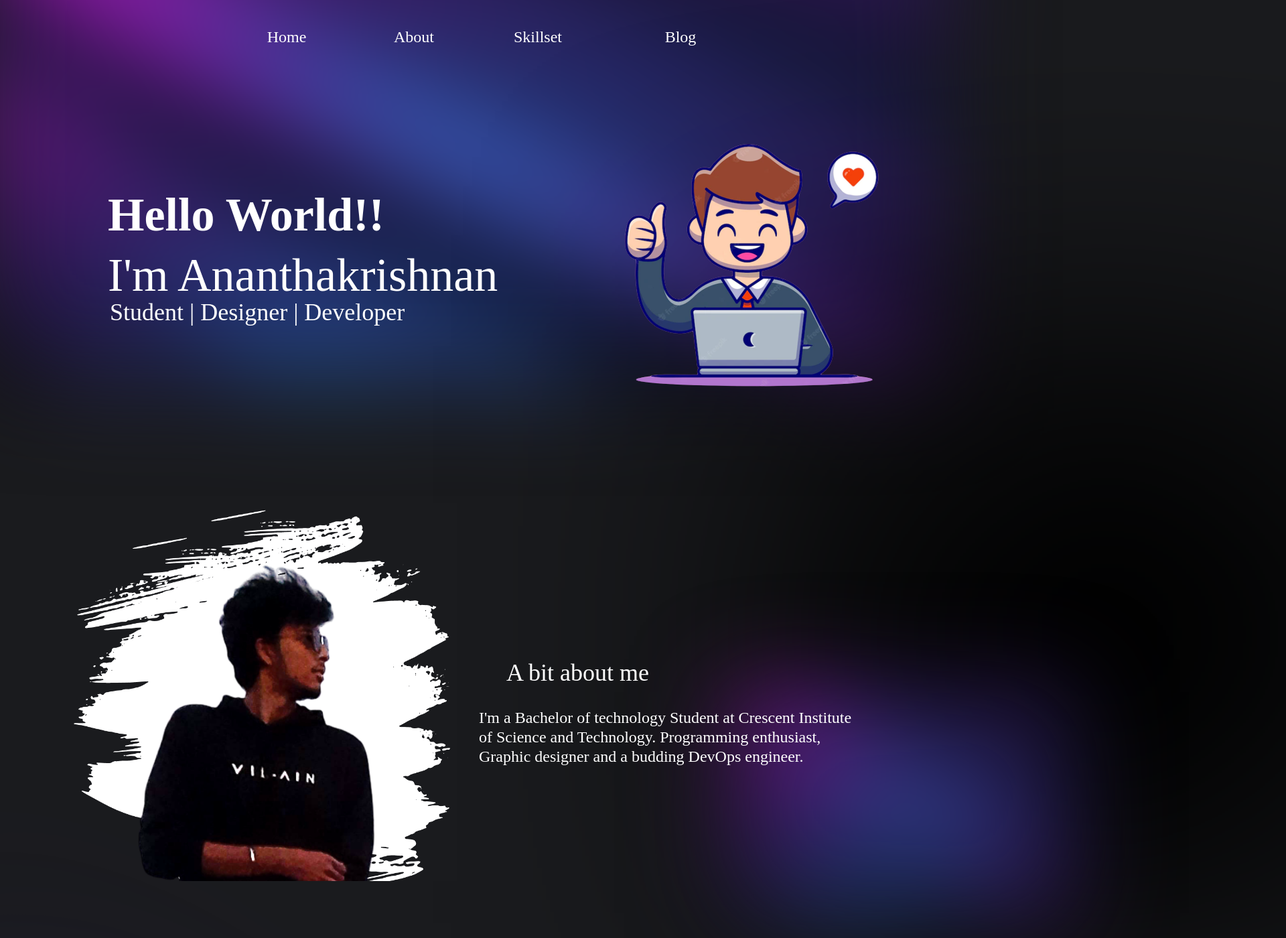
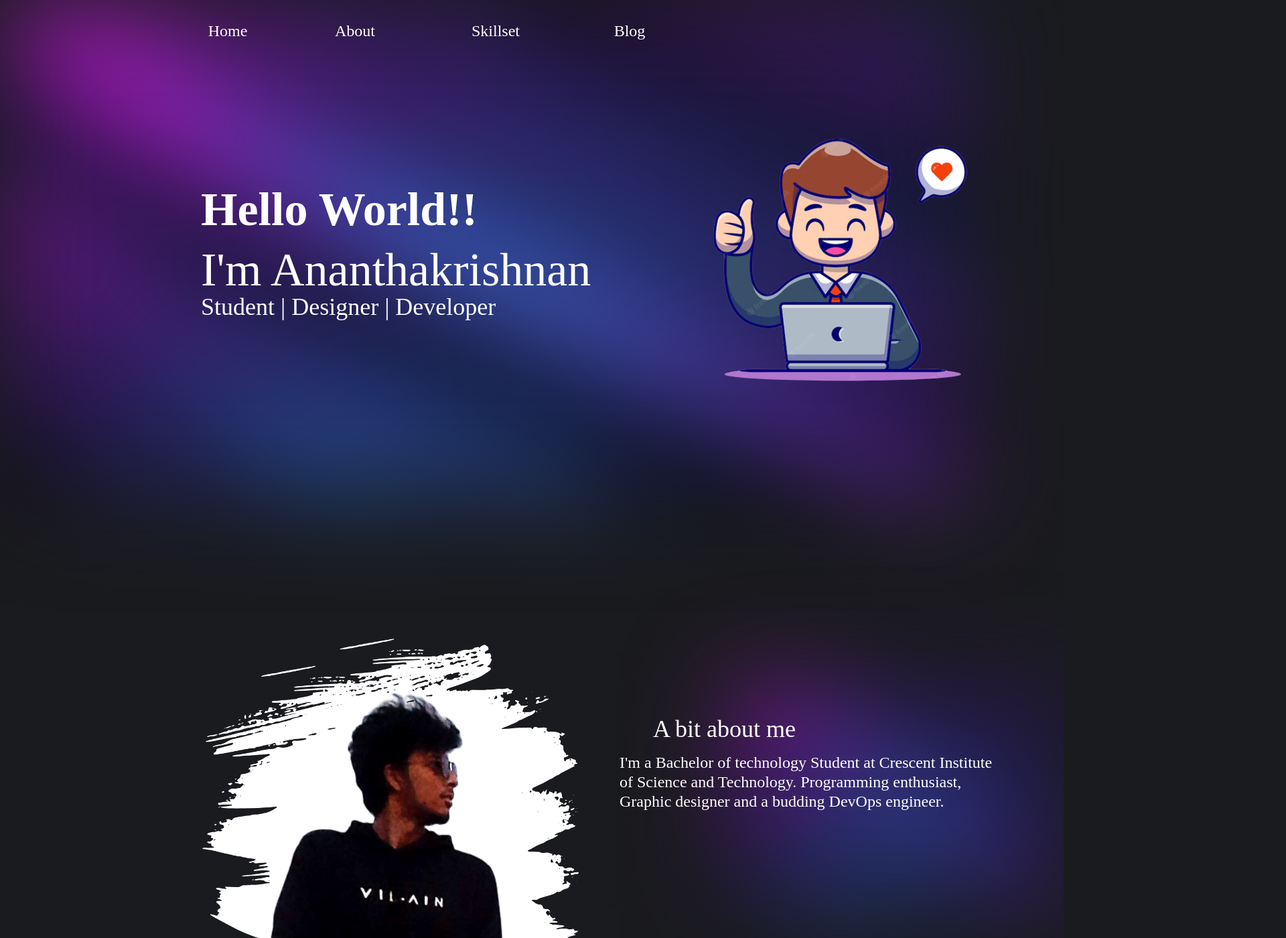
Before and after one commit to Ananthu2oo3/Ananthu-portfolio, a plain HTML site: page index.html in a window 1280 px wide. Shown: the top 1400 px of the page at 67% size, 1920 px wide, since content can reach past the window. Drawn offline with Linux system fonts and the light colour scheme; a web font is replaced by a local one.

Commit message:
changes in windows n man

```diff
--- a/styles.css
+++ b/styles.css
@@ -15,8 +15,8 @@
 
 
 .bg{
-    position: absolute;
-    width: 1440px;
+    /* position: absolute; */
+    width: 1400px;
     height: 900px;
 
     background: #1A1B1E;
@@ -24,7 +24,7 @@
 }
 
 .bgimg{
-    position: absolute;
+    /* position: absolute; */
     width: 1440px;
     height: 724px;
     left: -40px;
@@ -35,7 +35,7 @@
 }
 
 .circle1{
-    position: absolute;
+    /* position: absolute; */
     width: 955px;
     height: 861px;
     left: 1167.5px;
@@ -46,7 +46,7 @@
 }
 
 .circle2{
-    position: absolute;
+    /* position: absolute; */
     width: 955px;
     height: 861px;
     left: -494px;
@@ -93,7 +93,7 @@
 .skill{
     position: absolute;
     right: 0%;
-    left: 150px;
+    left: 200px;
     top: 1.0%;
     bottom: 0%;
 
@@ -109,7 +109,7 @@
 
 .blog{
     position: absolute;
-    left: 40%;
+    left: 600px;
     right: 0%;
     top: 1%;
     bottom: 0%;
@@ -128,7 +128,7 @@
     position: absolute;
     width: 926px;
     height: 302px;
-    left: 153px;
+    left: 300px;
     top: 200px;
 
     font-family: 'Montserrat_medium';
@@ -144,7 +144,7 @@
     position: absolute;
     width: 850px;
     height: 118px;
-    left: 153px;
+    left: 300px;
     top: 290px;
 
     font-family: 'Montserrat';
@@ -160,7 +160,7 @@
     position: absolute;
     width: 724px;
     height: 88px;
-    left: 156px;
+    left: 300px;
     top: 400px;
 
     font-family: 'Montserrat';
@@ -177,7 +177,7 @@
     position: absolute;
     width: 500px;
     height: 499px;
-    left: 860px;
+    left: 1000px;
     top: 120px;
 
 }
@@ -196,17 +196,17 @@
 .pic{
     position: absolute;
     width: 585px;
-    height: 565px;
-    left: 89px;
-    top: 742px;
+    height: 555px;
+    left: 289px;
+    top: 942px;
 }
 
 .me{
     position: absolute;
     width: 510px;
     height: 89px;
-    left: 748px;
-    top: 938px;
+    left: 975px;
+    top: 1030px;
 
     font-family: 'Montserrat_medium';
     font-style: normal;
@@ -221,8 +221,8 @@
     position: absolute;
     width: 576px;
     height: 240px;
-    left: 707px;
-    top: 1025px;
+    left: 925px;
+    top: 1100px;
 
     font-family: 'Montserrat';
     font-style: normal;
@@ -238,7 +238,7 @@
     width: 965.44px;
     height: 529.05px;
     right: 771.27px;
-    top: 1732.49px;
+    top: 2000.49px;
 
     background: url(image.png);
     filter: blur(150px);
@@ -250,8 +250,8 @@
     position: absolute;
     width: 695px;
     height: 206px;
-    left: 390px;
-    top: 1370px;
+    left: 550px;
+    top: 1600px;
 
     font-family: 'Trirong';
     font-style: normal;
@@ -268,7 +268,7 @@
     width: 280px;
     height: 280px;
     left: 100px;
-    top: 1700px;
+    top: 2000px;
 
     background: rgba(217, 217, 217, 0.25);
     border-radius: 20px;
@@ -298,7 +298,7 @@
     width: 280px;
     height: 280px;
     left: 420px;
-    top: 1700px;
+    top: 2000px;
 
     background: rgba(217, 217, 217, 0.25);
     border-radius: 20px;
@@ -328,7 +328,7 @@
     width: 280px;
     height: 280px;
     left: 730px;
-    top: 1700px;
+    top: 2000px;
 
     background: rgba(217, 217, 217, 0.25);
     border-radius: 20px;
@@ -358,7 +358,7 @@
     width: 280px;
     height: 280px;
     left: 1050px;
-    top: 1700px;
+    top: 2000px;
 
     background: rgba(217, 217, 217, 0.25);
     border-radius: 20px;
```
Also changed, not shown: index.html (line endings or trailing spaces).
